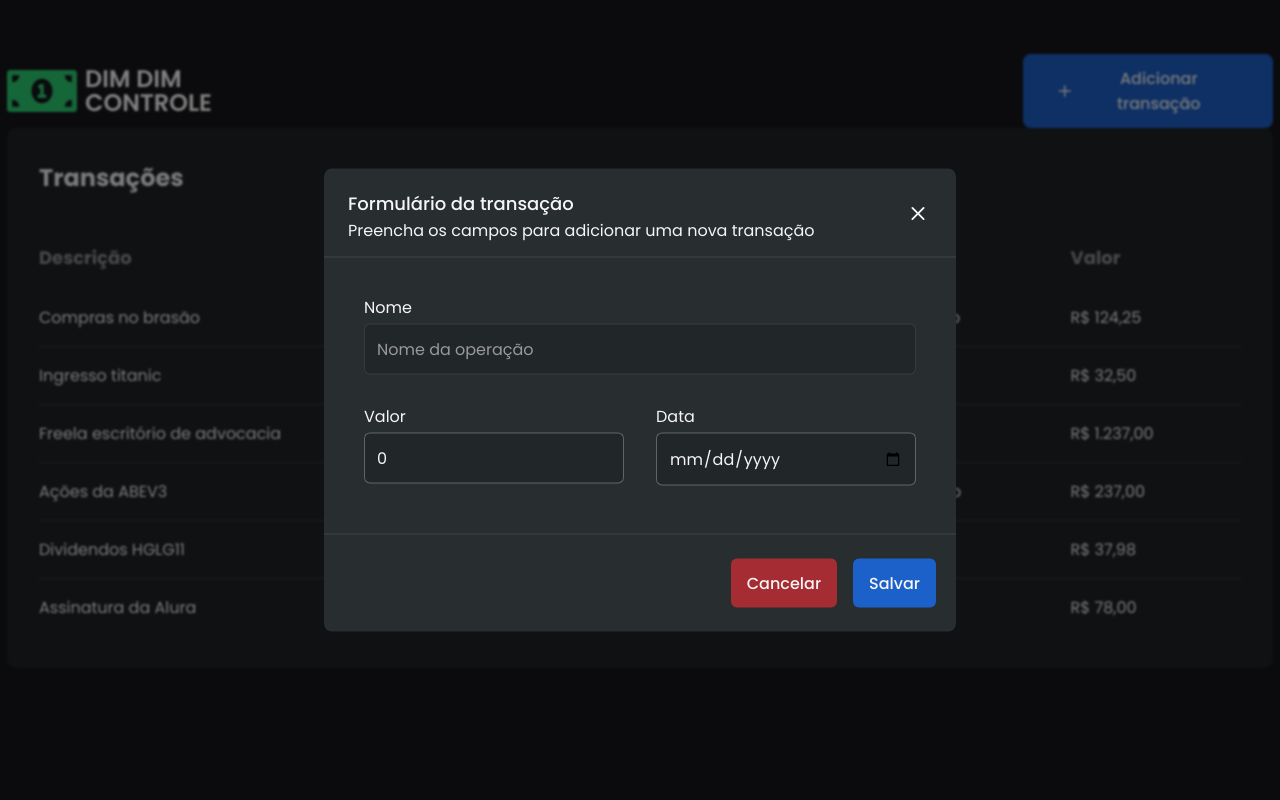
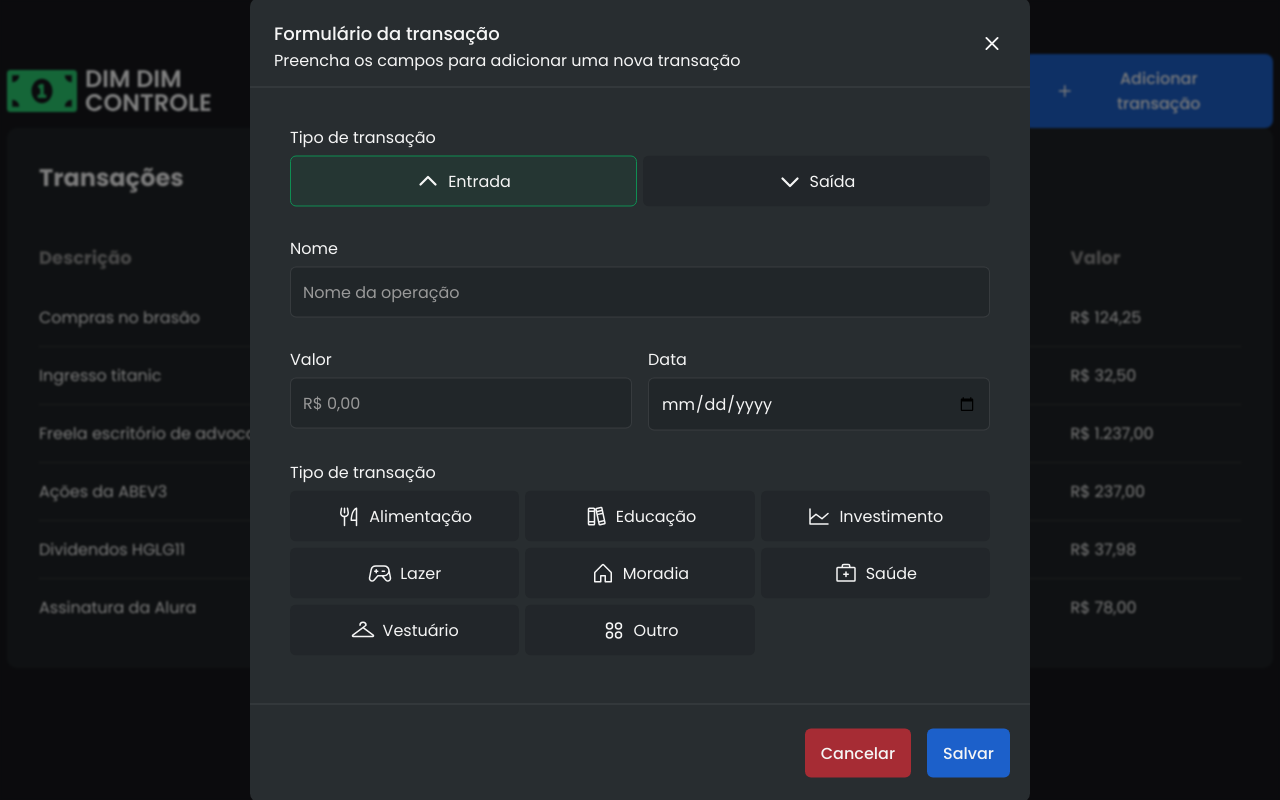
Before and after one commit to leovargasdev/dim-dim-controller, a Next.js app: page / in a window 1280 px wide. Both pictures are taken after a click on the button "Adicionar transação". Built offline with nearby package versions, Linux system fonts and the light colour scheme.

Commit message:
feat: add inputs para selecionar o tipo e a categoria da transação

```diff
--- a/src/components/Form/Input/styles.module.scss
+++ b/src/components/Form/Input/styles.module.scss
@@ -2,7 +2,7 @@
   display: flex;
   flex-direction: column;
   align-items: flex-start;
-  row-gap: 6px;
+  row-gap: 8px;
 
   label {
     font-size: 1rem;
@@ -20,10 +20,6 @@
     background: rgba(22, 23, 27, 0.3);
     border: 1px solid rgb(245, 245, 245, 0.1);
 
-    &:focus, &:not(:placeholder-shown) {
-      border-color: rgb(245, 245, 245, 0.3);
-    }
-
     &[aria-invalid=true] {
       border-color: var(--error);
     }
--- /dev/null
+++ b/src/components/Modal/NewTransaction/components/SelectTransactionCategory/index.tsx
@@ -0,0 +1,93 @@
+import {
+  Books,
+  ChartLine,
+  CirclesFour,
+  CoatHanger,
+  FirstAidKit,
+  ForkKnife,
+  GameController,
+  House
+} from '@phosphor-icons/react'
+import { useController, useFormContext } from 'react-hook-form'
+
+import { ErrorMessage } from 'components/Form'
+
+import styles from './styles.module.scss'
+
+const CATEGORIES = [
+  {
+    name: 'Alimentação',
+    value: 'alimentacao',
+    icon: <ForkKnife size={24} weight="regular" />
+  },
+  {
+    name: 'Educação',
+    value: 'educacao',
+    icon: <Books size={24} weight="regular" />
+  },
+  {
+    name: 'Investimento',
+    value: 'investimento',
+    icon: <ChartLine size={24} weight="regular" />
+  },
+  {
+    name: 'Lazer',
+    value: 'lazer',
+    icon: <GameController size={24} weight="regular" />
+  },
+  {
+    name: 'Moradia',
+    value: 'moradia',
+    icon: <House size={24} weight="regular" />
+  },
+  {
+    name: 'Saúde',
+    value: 'saude',
+    icon: <FirstAidKit size={24} weight="regular" />
+  },
+  {
+    name: 'Vestuário',
+    value: 'vestuario',
+    icon: <CoatHanger size={24} weight="regular" />
+  },
+  {
+    name: 'Outro ',
+    value: 'outro',
+    icon: <CirclesFour size={24} weight="regular" />
+  }
+]
+
+export const SelectTransactionCategory = () => {
+  const { control } = useFormContext()
+  const { field, fieldState } = useController({ name: 'category', control })
+
+  const error = fieldState.error?.message
+  const isError = typeof error === 'string'
+
+  const onChangeCategory = (category: string): void => {
+    field.onChange(category)
+  }
+
+  return (
+    <fieldset className={styles.container}>
+      <label htmlFor="type">Tipo de transação</label>
+
+      <div className={styles.options}>
+        {CATEGORIES.map(category => (
+          <button
+            type="button"
+            key={category.value}
+            onClick={() => onChangeCategory(category.value)}
+            // eslint-disable-next-line prettier/prettier
+            className={field.value === category.value ? styles['category__' + category.value] : ''}
+          >
+            {category?.icon}
+            {category.name}
+          </button>
+        ))}
+      </div>
+
+      {isError && <ErrorMessage message={error} />}
+    </fieldset>
+  )
+}
--- /dev/null
+++ b/src/components/Modal/NewTransaction/components/SelectTransactionCategory/styles.module.scss
@@ -0,0 +1,69 @@
+.container {
+  display: flex;
+  flex-direction: column;
+  align-items: flex-start;
+  row-gap: 8px;
+
+  label {
+    font-size: 1rem;
+    line-height: 1.25rem;
+    color: var(--primary);
+  }
+}
+
+.options {
+  display: grid;
+  grid-template-columns: 1fr 1fr 1fr;
+  gap: 6px;
+
+  width: 100%;
+
+  button {
+    display: flex;
+    align-items: center;
+    justify-content: center;
+    column-gap: 8px;
+
+    font-weight: 400;
+
+    width: 100%;
+    padding: 12px;
+    border-radius: 6px;
+    color: var(--primary);
+    background: rgba(22, 23, 27, 0.3);
+
+    border: 1px solid transparent;
+
+    &.category__alimentacao {
+      background: rgba(99, 57, 155, 0.3);
+    }
+
+    &.category__educacao {
+      background: rgba(236, 27, 134, 0.3);
+    }
+
+    &.category__investimento {
+      background: rgba(252, 172, 0, 0.3);
+    }
+
+    &.category__lazer {
+      background: rgba(144, 144, 144, 0.3);
+    }
+
+    &.category__moradia {
+      background: rgba(42, 204, 113, 0.3);
+    }
+
+    &.category__saude {
+      background: rgba(166, 44, 52, 0.3);
+    }
+
+    &.category__vestuario {
+      background: rgba(28, 96, 202, 0.3);
+    }
+
+    &.category__outro {
+      background: rgba(255, 255, 255, 0.3);
+    }
+  }
+}
--- /dev/null
+++ b/src/components/Modal/NewTransaction/components/SelectTransactionType/index.tsx
@@ -0,0 +1,48 @@
+import { useController, useFormContext } from 'react-hook-form'
+
+import { ErrorMessage } from 'components/Form'
+import { TransationType } from 'types/transation'
+
+import styles from './styles.module.scss'
+import { CaretDown, CaretUp } from '@phosphor-icons/react'
+
+export const SelectTransactionType = () => {
+  const { control } = useFormContext()
+  const { field, fieldState } = useController({ name: 'type', control })
+
+  const error = fieldState.error?.message
+  const isError = typeof error === 'string'
+
+  const onChangeType = (type: TransationType): void => {
+    field.onChange(type)
+  }
+
+  return (
+    <fieldset className={styles.container}>
+      <label htmlFor="type">Tipo de transação</label>
+
+      <div className={styles.options}>
+        <button
+          type="button"
+          onClick={() => onChangeType('in')}
+          // eslint-disable-next-line prettier/prettier
+          className={`${styles.option__in} ${field.value === 'in' && styles.active}`}
+        >
+          <CaretUp size={24} weight="bold" />
+          Entrada
+        </button>
+        <button
+          type="button"
+          onClick={() => onChangeType('out')}
+          // eslint-disable-next-line prettier/prettier
+          className={`${styles.option__out} ${field.value === 'out' && styles.active}`}
+        >
+          <CaretDown size={24} weight="bold" />
+          Saída
+        </button>
+      </div>
+
+      {isError && <ErrorMessage message={error} />}
+    </fieldset>
+  )
+}
--- /dev/null
+++ b/src/components/Modal/NewTransaction/components/SelectTransactionType/styles.module.scss
@@ -0,0 +1,47 @@
+.container {
+  display: flex;
+  flex-direction: column;
+  align-items: flex-start;
+  row-gap: 8px;
+
+  label {
+    font-size: 1rem;
+    line-height: 1.25rem;
+    color: var(--primary);
+  }
+}
+
+.options {
+  display: flex;
+  align-items: stretch;
+  column-gap: 6px;
+
+  width: 100%;
+
+  button {
+    display: flex;
+    align-items: center;
+    justify-content: center;
+    column-gap: 8px;
+
+    font-weight: 400;
+
+    width: 100%;
+    padding: 12px;
+    border-radius: 6px;
+    color: var(--primary);
+    background: rgba(22, 23, 27, 0.3);
+
+    border: 1px solid transparent;
+
+    &.option__in.active {
+      background: rgba(15, 142, 83, 0.1);
+      border-color: var(--success);
+    }
+
+    &.option__out.active {
+      background: rgba(166, 44, 52, 0.1);
+      border-color: var(--cancel);
+    }
+  }
+}
--- a/src/components/Modal/NewTransaction/index.tsx
+++ b/src/components/Modal/NewTransaction/index.tsx
@@ -8,6 +8,8 @@ import { Input } from 'components/Form'
 
 import styles from './styles.module.scss'
 import { zodTransactionSchema, defaultValues } from 'utils/transaction'
+import { SelectTransactionType } from './components/SelectTransactionType'
+import { SelectTransactionCategory } from './components/SelectTransactionCategory'
 
 export const ModalNewTransaction = () => {
   const [isOpen, setIsOpen] = useState<boolean>(false)
@@ -27,12 +29,10 @@ export const ModalNewTransaction = () => {
       console.log(data)
     } finally {
       useFormMethods.reset()
-      setLoading(false)
-      setIsOpen(false)
+      setTimeout(() => setLoading(false), 3000)
+      // setIsOpen(false)
     }
   }
-
-  console.log(useFormMethods.formState.errors)
 
   return (
     <Dialog.Root onOpenChange={setIsOpen} open={isOpen}>
@@ -56,8 +56,10 @@ export const ModalNewTransaction = () => {
           </header>
 
           <FormProvider {...useFormMethods}>
-            <form>
+            <form onSubmit={useFormMethods.handleSubmit(onSubmit)}>
               <main className={`${styles.main} scroll`}>
+                <SelectTransactionType />
+
                 <Input
                   type="text"
                   label="Nome"
@@ -75,6 +77,8 @@ export const ModalNewTransaction = () => {
 
                   <Input type="date" label="Data" name="date" placeholder="" />
                 </div>
+
+                <SelectTransactionCategory />
               </main>
 
               <footer className={styles.footer}>
@@ -82,9 +86,8 @@ export const ModalNewTransaction = () => {
                   Cancelar
                 </Dialog.DialogClose>
                 <button
-                  type="button"
+                  type="submit"
                   disabled={loading}
-                  onClick={useFormMethods.handleSubmit(onSubmit)}
                   className={`button ${loading ? 'loading' : ''}`}
                 >
                   Salvar
--- a/src/components/Modal/NewTransaction/styles.module.scss
+++ b/src/components/Modal/NewTransaction/styles.module.scss
@@ -15,7 +15,7 @@
   z-index: 3;
 
   width: 100%;
-  max-width: 632px;
+  max-width: 780px;
   border-radius: 8px;
   background: #282D30;
 }
@@ -61,7 +61,7 @@
     display: grid;
     grid-template-columns: 1fr 1fr;
     // align-items: flex-start;
-    column-gap: 32px;
+    column-gap: 16px;
   }
 }
 
--- a/src/utils/transaction/defaultvalue.ts
+++ b/src/utils/transaction/defaultvalue.ts
@@ -1,7 +1,7 @@
 export const defaultValues = {
   name: '',
   date: new Date(),
-  type: 'entrada',
+  type: 'in',
   category: '',
-  value: 0
+  value: ''
 }
```
